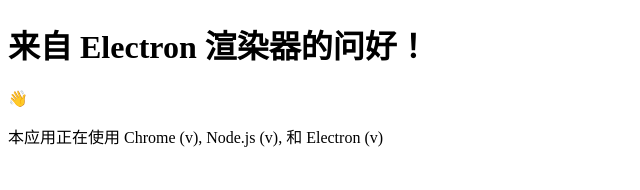
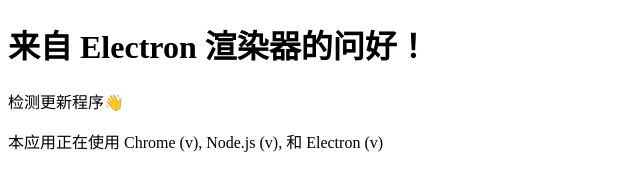
Before and after one commit to Lxyuying/my-electron-app, an Electron app: page index.html in a window 800 px wide. Shown: the whole page, without its empty margins (0-640 px from the left). Drawn offline with Linux system fonts and the light colour scheme; no server answers.

Commit message:
feat:检测更新程序

```diff
--- a/index.html
+++ b/index.html
@@ -8,7 +8,7 @@
   </head>
   <body>
     <h1>来自 Electron 渲染器的问好！</h1>
-    <p>👋</p>
+    <p>检测更新程序👋</p>
     <p id="info"></p>
     <p id="pong"></p>
   </body>
--- a/main.js
+++ b/main.js
@@ -1,6 +1,7 @@
 const { app, BrowserWindow, ipcMain } = require('electron')
 // 需在当前文件内开头引入 Node.js 的 'path' 模块
 const path = require('path')
+require('update-electron-app')()
 const createWindow = () => {
   const win = new BrowserWindow({
     width: 800,
--- a/package.json
+++ b/package.json
@@ -23,6 +23,7 @@
     "electron": "^23.1.2"
   },
   "dependencies": {
-    "electron-squirrel-startup": "^1.0.0"
+    "electron-squirrel-startup": "^1.0.0",
+    "update-electron-app": "^2.0.1"
   }
 }
```
Also changed, not shown: 1 other file.
